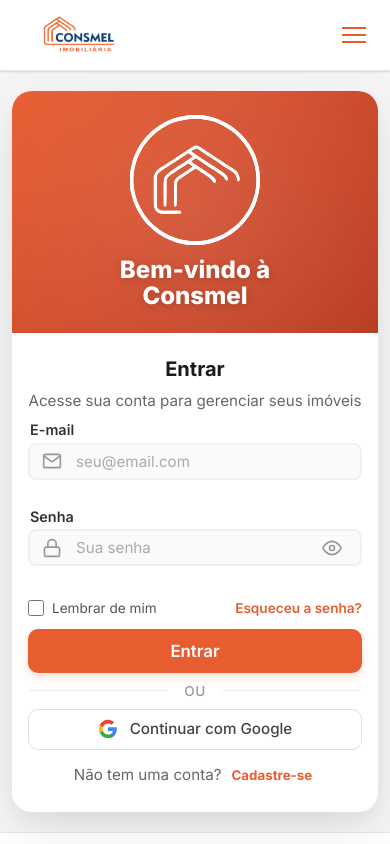
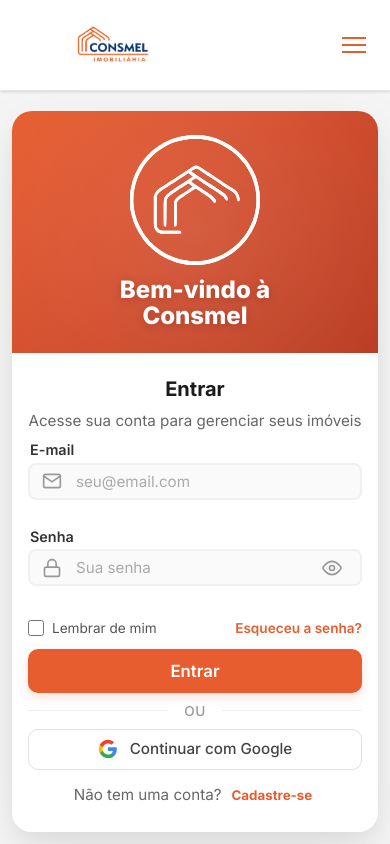
Before and after one commit to tiofelx/consmel-imobiliaria, a Next.js app: page /login in a window 390 px wide. Shown: the top 844 px of the page. Built offline with nearby package versions, Linux system fonts and the light colour scheme.

Commit message:
feature: page and header

```diff
--- a/app/components/Header.css
+++ b/app/components/Header.css
@@ -51,16 +51,19 @@
   max-width: 100%;
   margin: 0;
   height: 90px;
+  min-height: 90px;
 }
 
 /* Logo Styles */
 .header-logo {
   display: flex;
   align-items: center;
+  justify-content: flex-start;
   text-decoration: none;
   transition: all var(--transition-base);
   /* Remove negative margins to fit cleanly in fixed height */
   margin: 0;
+  flex: 0 0 auto;
 }
 
 .header-logo:hover {
@@ -69,9 +72,13 @@
 }
 
 .logo-image {
-  width: auto;
+  width: 320px;
   height: 115px;
+  max-width: none;
   object-fit: contain;
+  aspect-ratio: 320 / 115;
+  display: block;
+  flex-shrink: 0;
 }
 
 .mobile-admin-greeting {
@@ -86,8 +93,10 @@
 
 @media (max-width: 768px) {
   .logo-image {
-    width: auto;
+    width: 194px;
     height: 70px;
+    max-width: 194px;
+    aspect-ratio: 320 / 115;
   }
 
   .header-container {
```
Also changed, not shown: app/(public)/page.jsx (+13 -0 lines).
